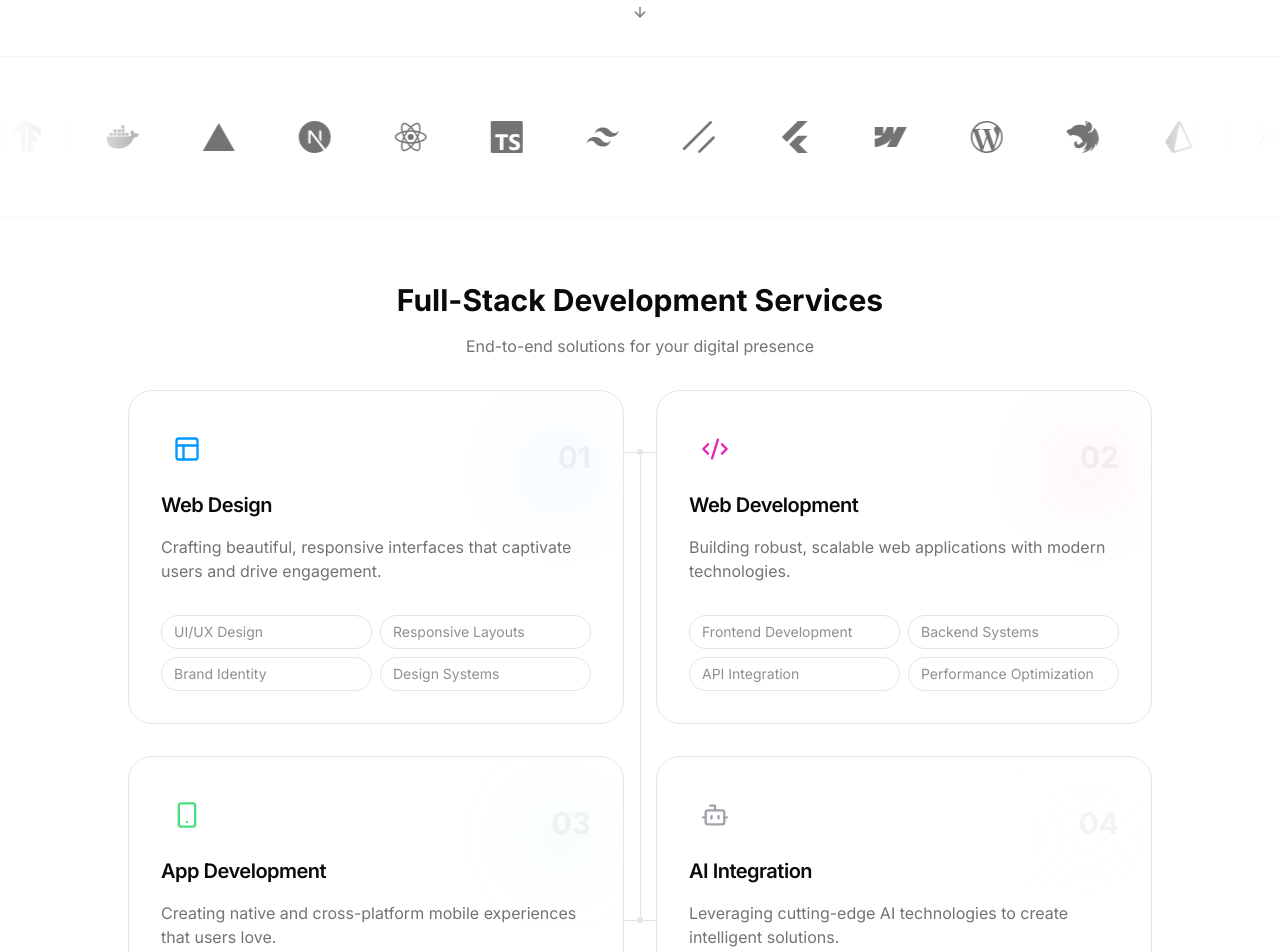
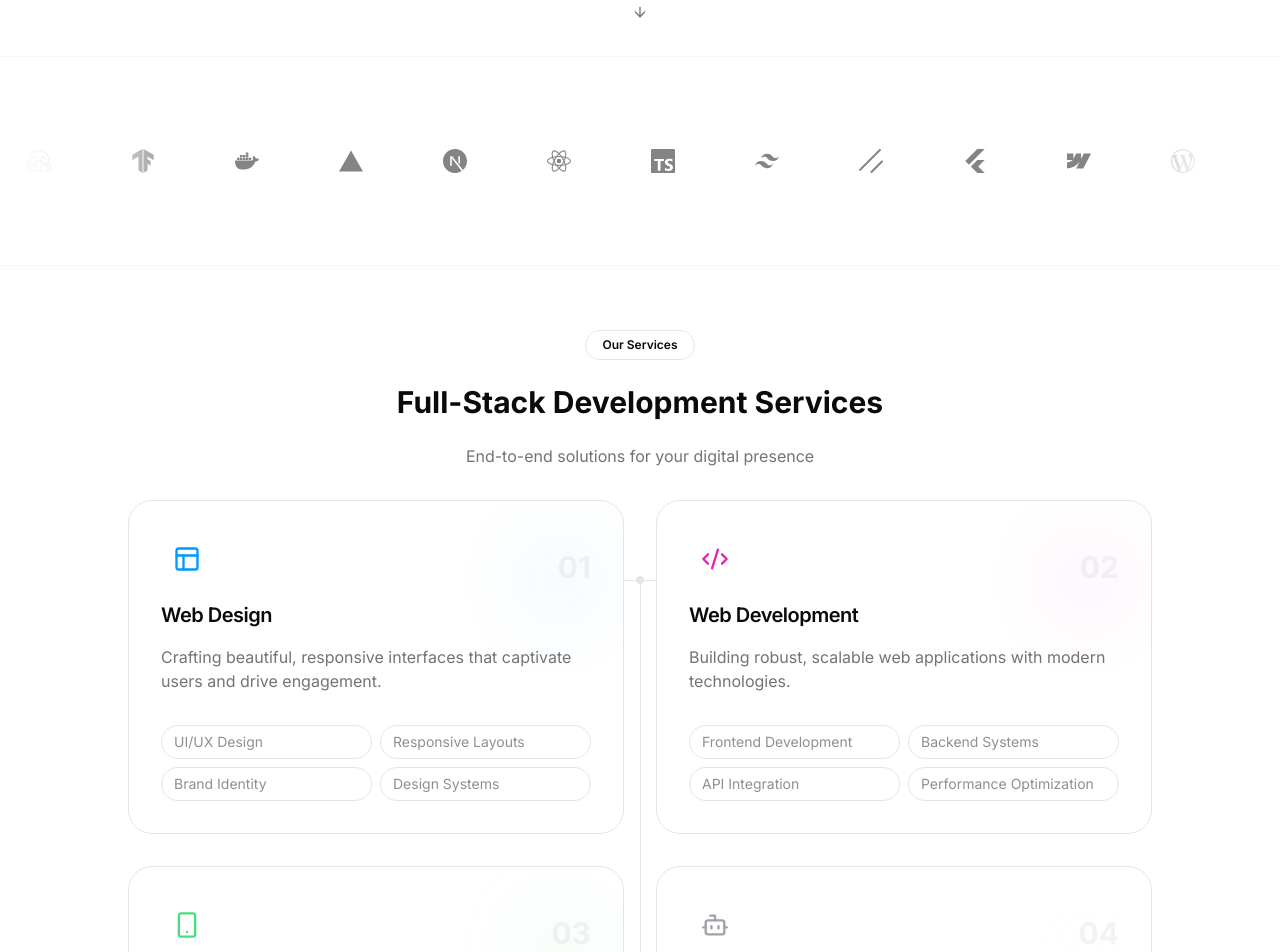
Before and after one commit to sebastiankehle/webvise-landing-page, a Next.js app: page / in a window 1280 px wide. Shown: the part 720-1672 px from the top of the page. Built offline with nearby package versions, Linux system fonts and the light colour scheme.

Commit message:
services update

```diff
--- a/src/components/sections/services.tsx
+++ b/src/components/sections/services.tsx
@@ -1,5 +1,6 @@
 "use client";
 
+import { Badge } from "@/components/ui/badge";
 import { servicesContent } from "@/content/services";
 import { cn } from "@/lib/utils";
 import { InView } from "../animations/in-view";
@@ -8,7 +9,13 @@ export function Services() {
   return (
     <section className="relative overflow-hidden px-4 py-16">
       <InView className="mx-auto max-w-5xl space-y-8">
-        <div className="text-center">
+        <div className="space-y-6 text-center">
+          <Badge
+            variant={servicesContent.badge.variant}
+            className="rounded-full px-4 py-1.5"
+          >
+            {servicesContent.badge.text}
+          </Badge>
           <h2 className="text-2xl font-bold sm:text-3xl">
             {servicesContent.headline.primary}
           </h2>
@@ -18,12 +25,12 @@ export function Services() {
         </div>
 
         <div className="mt-20 grid gap-8 sm:grid-cols-2">
-          <div className="absolute inset-0 hidden sm:block">
-            <div className="absolute left-[25%] right-[25%] top-[25%] h-px bg-border" />
-            <div className="absolute left-[25%] right-[25%] top-[75%] h-px bg-border" />
-            <div className="absolute bottom-[25%] left-1/2 top-[25%] w-px bg-border" />
-            <div className="absolute left-1/2 top-[25%] h-1.5 w-1.5 -translate-x-1/2 -translate-y-1/2 rounded-full bg-border" />
-            <div className="absolute left-1/2 top-[75%] h-1.5 w-1.5 -translate-x-1/2 -translate-y-1/2 rounded-full bg-border" />
+          <div className="pointer-events-none absolute inset-0 hidden sm:block">
+            <div className="absolute left-[calc(25%+1.5rem)] right-[calc(25%+1.5rem)] top-[calc(25%+4rem)] h-px bg-border" />
+            <div className="absolute left-[calc(25%+1.5rem)] right-[calc(25%+1.5rem)] top-[calc(75%+4rem)] h-px bg-border" />
+            <div className="absolute bottom-[calc(25%-4rem)] left-1/2 top-[calc(25%+4rem)] w-px bg-border" />
+            <div className="absolute left-1/2 top-[calc(25%+4rem)] h-2 w-2 -translate-x-1/2 -translate-y-1/2 rounded-full bg-border" />
+            <div className="absolute left-1/2 top-[calc(75%+4rem)] h-2 w-2 -translate-x-1/2 -translate-y-1/2 rounded-full bg-border" />
           </div>
 
           {servicesContent.services.map((service, index) => (
--- a/src/components/sections/tech.tsx
+++ b/src/components/sections/tech.tsx
@@ -9,6 +9,7 @@ import {
 } from "@/components/ui/tooltip";
 import { techContent } from "@/content/tech";
 import { cn } from "@/lib/utils";
+import Link from "next/link";
 
 export function Tech() {
   return (
@@ -17,12 +18,7 @@ export function Tech() {
         <div className="relative flex w-full justify-center">
           <div className="absolute inset-y-0 left-0 z-10 w-48 bg-gradient-to-r from-background via-background/80 to-transparent" />
           <div className="absolute inset-y-0 right-0 z-10 w-48 bg-gradient-to-l from-background via-background/80 to-transparent" />
-          <div
-            className={cn(
-              "flex items-center gap-16",
-              "animate-[slide_35s_linear_infinite] hover:[animation-play-state:paused]"
-            )}
-          >
+          <div className={cn("flex items-center gap-6", "w-max animate-slide")}>
             <TooltipProvider>
               {[
                 ...techContent.technologies,
@@ -32,17 +28,25 @@ export function Tech() {
               ].map((tech, i) => (
                 <Tooltip key={`${tech.name}-${i}`} delayDuration={0}>
                   <TooltipTrigger asChild>
-                    <a
-                      href={tech.url}
-                      target="_blank"
-                      rel="noopener noreferrer"
+                    <div
                       className={cn(
-                        "transition-transform hover:scale-110",
-                        "text-muted-foreground hover:text-foreground"
+                        "group relative flex h-20 items-center justify-center rounded-2xl bg-background/50 p-4",
+                        "transition-all duration-300",
+                        "opacity-50 hover:opacity-100"
                       )}
                     >
-                      <tech.icon className="h-6 w-6 sm:h-8 sm:w-8" />
-                    </a>
+                      <Link
+                        href={tech.url}
+                        target="_blank"
+                        rel="noopener noreferrer"
+                        className={cn(
+                          "flex h-12 w-12 items-center justify-center",
+                          "transition-transform duration-300 hover:scale-110"
+                        )}
+                      >
+                        <tech.icon className="h-6 w-6" />
+                      </Link>
+                    </div>
                   </TooltipTrigger>
                   <TooltipContent
                     side="bottom"
--- a/src/content/metrics.ts
+++ b/src/content/metrics.ts
@@ -15,8 +15,7 @@ export const metricsContent = {
       "Our products consistently outperform generic solutions and industry standards.",
   },
   description: {
-    views:
-      "We consistently achieve higher engagement rates, driving more organic traffic. ",
+    views: "Achieve higher engagement rates and drive more organic traffic.",
     clicks: "Benefit from improved conversion rates and user interactions.",
   },
   metrics: {
--- a/src/content/services.ts
+++ b/src/content/services.ts
@@ -1,6 +1,10 @@
 import { Bot, Code2, Layout, Smartphone } from "lucide-react";
 
 export const servicesContent = {
+  badge: {
+    text: "Our Services",
+    variant: "outline" as const,
+  },
   headline: {
     primary: "Full-Stack Development Services",
     secondary: "End-to-end solutions for your digital presence",
--- a/tailwind.config.ts
+++ b/tailwind.config.ts
@@ -99,7 +99,7 @@ export default {
       animation: {
         "accordion-down": "accordion-down 0.2s ease-out",
         "accordion-up": "accordion-up 0.2s ease-out",
-        slide: "slide 45s linear infinite",
+        slide: "slide 60s linear infinite",
         float: "float 6s ease-in-out infinite",
         "float-slow": "float-slow 7s ease-in-out infinite",
       },
```
